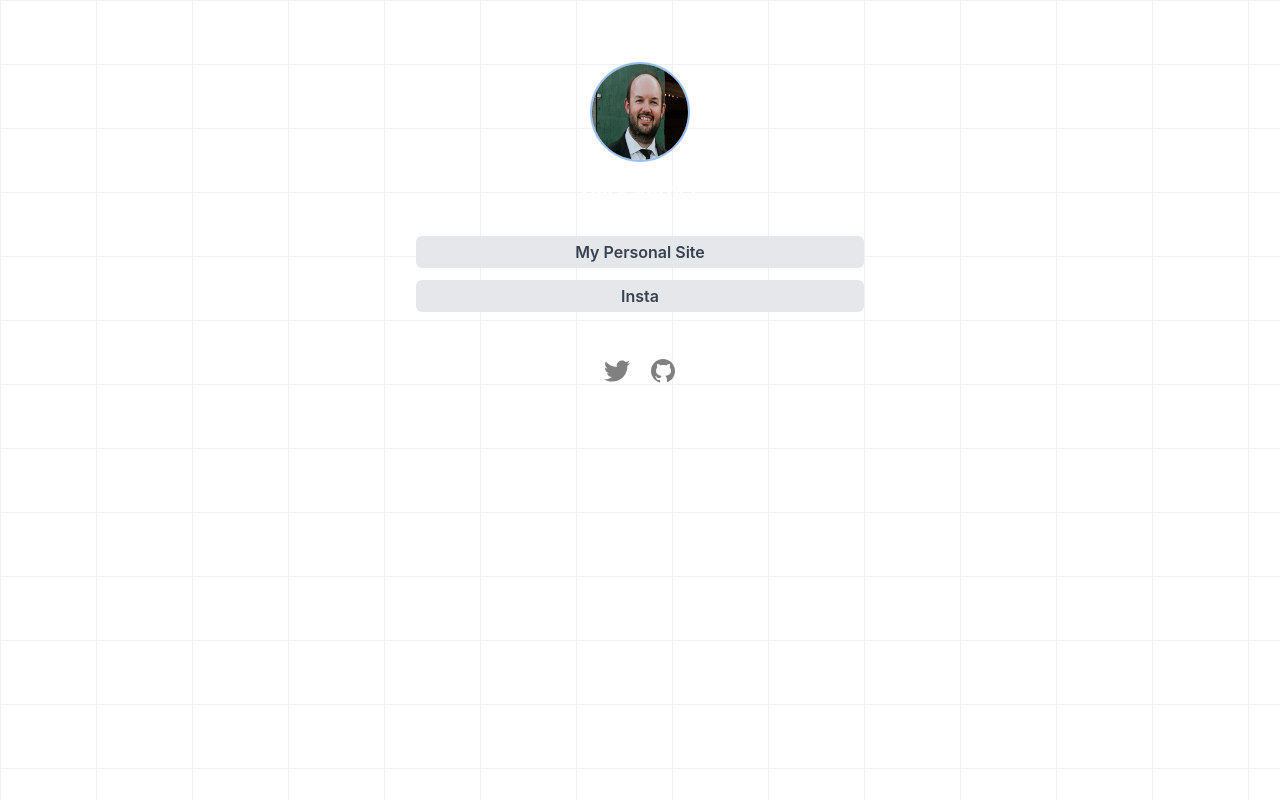
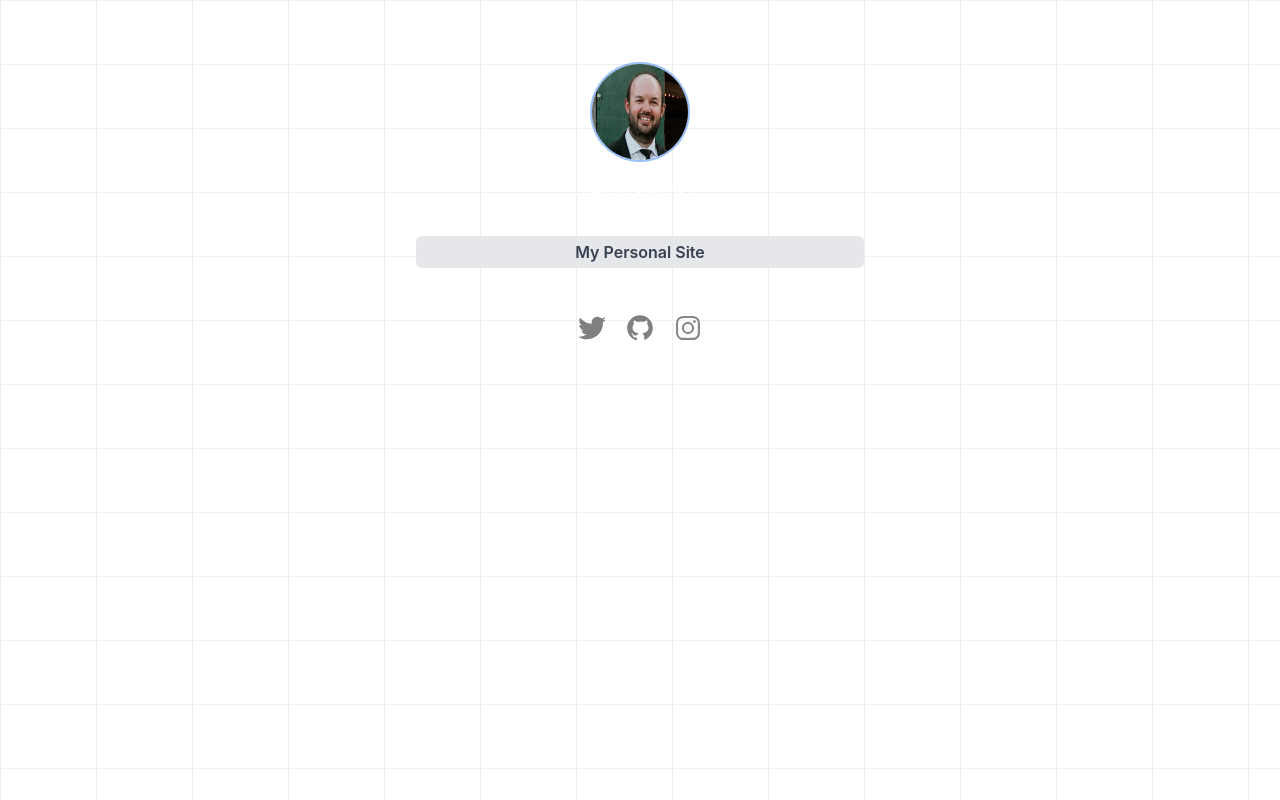
Before and after one commit to gvarner13/my-site-nextjs, a Next.js app: page /notlinktree in a window 1280 px wide. Built offline with nearby package versions, Linux system fonts and the light colour scheme.

Commit message:
moved insta link to icon

```diff
--- a/data.json
+++ b/data.json
@@ -5,10 +5,6 @@
     {
       "title": "My Personal Site",
       "href": "https://garyvarner.me"
-    },
-    {
-      "title": "Insta",
-      "href": "https://www.instagram.com/gvarner13"
     }
   ],
   "socials": [
@@ -19,6 +15,10 @@
     {
       "title": "GitHub",
       "href": "https://github.com/gvarner13"
+    },
+    {
+      "title": "Instagram",
+      "href": "https://www.instagram.com/gvarner13"
     }
   ]
 }
--- a/pages/notlinktree/index.js
+++ b/pages/notlinktree/index.js
@@ -6,8 +6,8 @@ function GitHubIcon() {
       xmlns="http://www.w3.org/2000/svg"
       x="0px"
       y="0px"
-      width="30"
-      height="30"
+      width="2em"
+      height="2em"
       viewBox="0 0 30 30"
       style={{ fill: "gray" }}
     >
@@ -23,13 +23,35 @@ function TwitterIcon() {
       xmlns="http://www.w3.org/2000/svg"
       x="0px"
       y="0px"
-      width="30"
-      height="30"
+      width="2em"
+      height="2em"
       viewBox="0 0 30 30"
       style={{ fill: "gray" }}
     >
       {" "}
       <path d="M28,6.937c-0.957,0.425-1.985,0.711-3.064,0.84c1.102-0.66,1.947-1.705,2.345-2.951c-1.03,0.611-2.172,1.055-3.388,1.295 c-0.973-1.037-2.359-1.685-3.893-1.685c-2.946,0-5.334,2.389-5.334,5.334c0,0.418,0.048,0.826,0.138,1.215 c-4.433-0.222-8.363-2.346-10.995-5.574C3.351,6.199,3.088,7.115,3.088,8.094c0,1.85,0.941,3.483,2.372,4.439 c-0.874-0.028-1.697-0.268-2.416-0.667c0,0.023,0,0.044,0,0.067c0,2.585,1.838,4.741,4.279,5.23 c-0.447,0.122-0.919,0.187-1.406,0.187c-0.343,0-0.678-0.034-1.003-0.095c0.679,2.119,2.649,3.662,4.983,3.705 c-1.825,1.431-4.125,2.284-6.625,2.284c-0.43,0-0.855-0.025-1.273-0.075c2.361,1.513,5.164,2.396,8.177,2.396 c9.812,0,15.176-8.128,15.176-15.177c0-0.231-0.005-0.461-0.015-0.69C26.38,8.945,27.285,8.006,28,6.937z"></path>
+    </svg>
+  );
+}
+
+function BxlInstagram(props) {
+  return (
+    <svg
+      xmlns="http://www.w3.org/2000/svg"
+      width="2em"
+      height="2em"
+      viewBox="0 0 24 24"
+      {...props}
+    >
+      <path
+        fill="#888888"
+        d="M11.999 7.377a4.623 4.623 0 1 0 0 9.248a4.623 4.623 0 0 0 0-9.248zm0 7.627a3.004 3.004 0 1 1 0-6.008a3.004 3.004 0 0 1 0 6.008z"
+      ></path>
+      <circle cx="16.806" cy="7.207" r="1.078" fill="#888888"></circle>
+      <path
+        fill="#888888"
+        d="M20.533 6.111A4.605 4.605 0 0 0 17.9 3.479a6.606 6.606 0 0 0-2.186-.42c-.963-.042-1.268-.054-3.71-.054s-2.755 0-3.71.054a6.554 6.554 0 0 0-2.184.42a4.6 4.6 0 0 0-2.633 2.632a6.585 6.585 0 0 0-.419 2.186c-.043.962-.056 1.267-.056 3.71c0 2.442 0 2.753.056 3.71c.015.748.156 1.486.419 2.187a4.61 4.61 0 0 0 2.634 2.632a6.584 6.584 0 0 0 2.185.45c.963.042 1.268.055 3.71.055s2.755 0 3.71-.055a6.615 6.615 0 0 0 2.186-.419a4.613 4.613 0 0 0 2.633-2.633c.263-.7.404-1.438.419-2.186c.043-.962.056-1.267.056-3.71s0-2.753-.056-3.71a6.581 6.581 0 0 0-.421-2.217zm-1.218 9.532a5.043 5.043 0 0 1-.311 1.688a2.987 2.987 0 0 1-1.712 1.711a4.985 4.985 0 0 1-1.67.311c-.95.044-1.218.055-3.654.055c-2.438 0-2.687 0-3.655-.055a4.96 4.96 0 0 1-1.669-.311a2.985 2.985 0 0 1-1.719-1.711a5.08 5.08 0 0 1-.311-1.669c-.043-.95-.053-1.218-.053-3.654c0-2.437 0-2.686.053-3.655a5.038 5.038 0 0 1 .311-1.687c.305-.789.93-1.41 1.719-1.712a5.01 5.01 0 0 1 1.669-.311c.951-.043 1.218-.055 3.655-.055s2.687 0 3.654.055a4.96 4.96 0 0 1 1.67.311a2.991 2.991 0 0 1 1.712 1.712a5.08 5.08 0 0 1 .311 1.669c.043.951.054 1.218.054 3.655c0 2.436 0 2.698-.043 3.654h-.011z"
+      ></path>
     </svg>
   );
 }
@@ -78,6 +100,8 @@ export default function NotLinkTree() {
                 <TwitterIcon />
               ) : social.href.includes("github") ? (
                 <GitHubIcon />
+              ) : social.href.includes("instagram") ? (
+                <BxlInstagram />
               ) : null}
             </a>
           ))}
```
